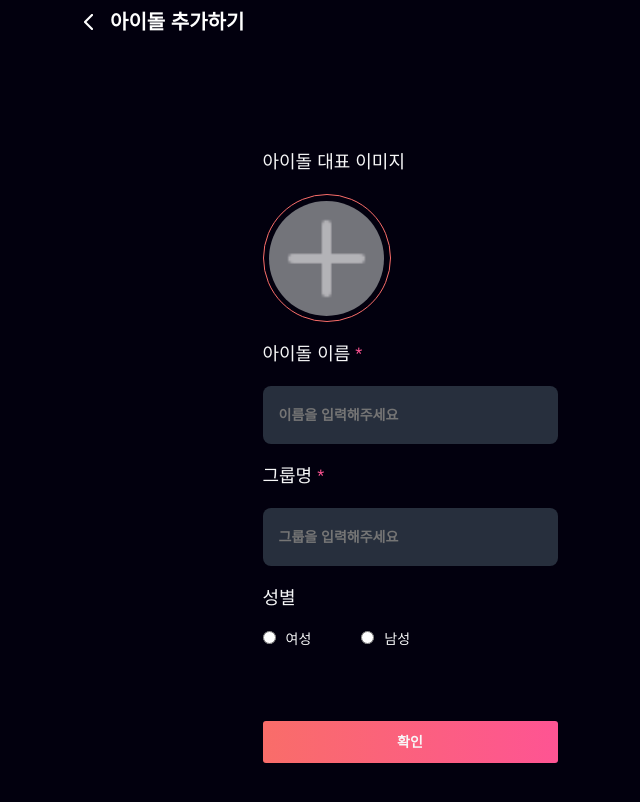
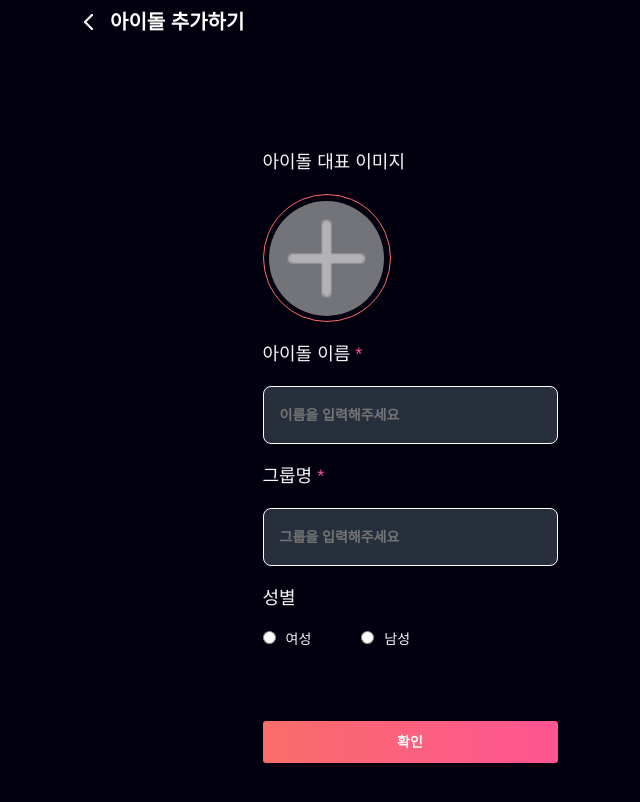
Before and after one commit to CIrcle0616/Sprint_FE_14_part2_1team_fandomK, a React (Vite) app: page /addIdol in a window 1280 px wide. Shown: the top 802 px of the page, without its empty margins (214-854 px from the left). Built offline with nearby package versions, Linux system fonts and the light colour scheme.

Commit message:
refactor : 인풋 border 수정

```diff
--- a/src/pages/addIdols/components/AddIdolForm.jsx
+++ b/src/pages/addIdols/components/AddIdolForm.jsx
@@ -53,6 +53,12 @@ const InputIdolInfo = styled.input`
   color: ${({ theme }) => theme.colors.whiteColor};
   padding: 16px;
   margin: 24px 0;
+  border: solid 1px #ffffff;
+
+  &:focus {
+    border: solid 1px #f86f65;
+    outline: none;
+  }
 `;
 
 const DisableInputEmpty = styled.div`
```
